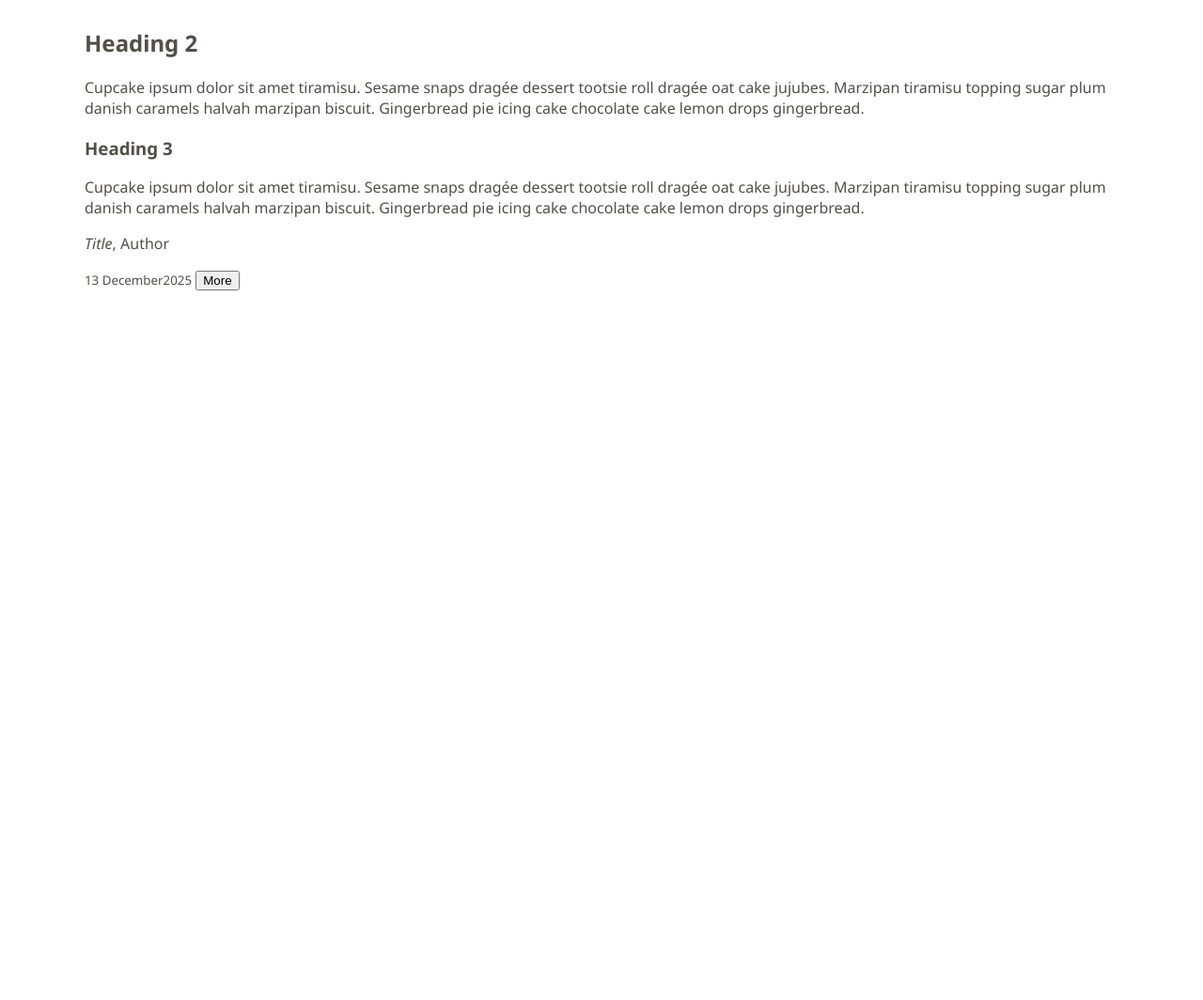
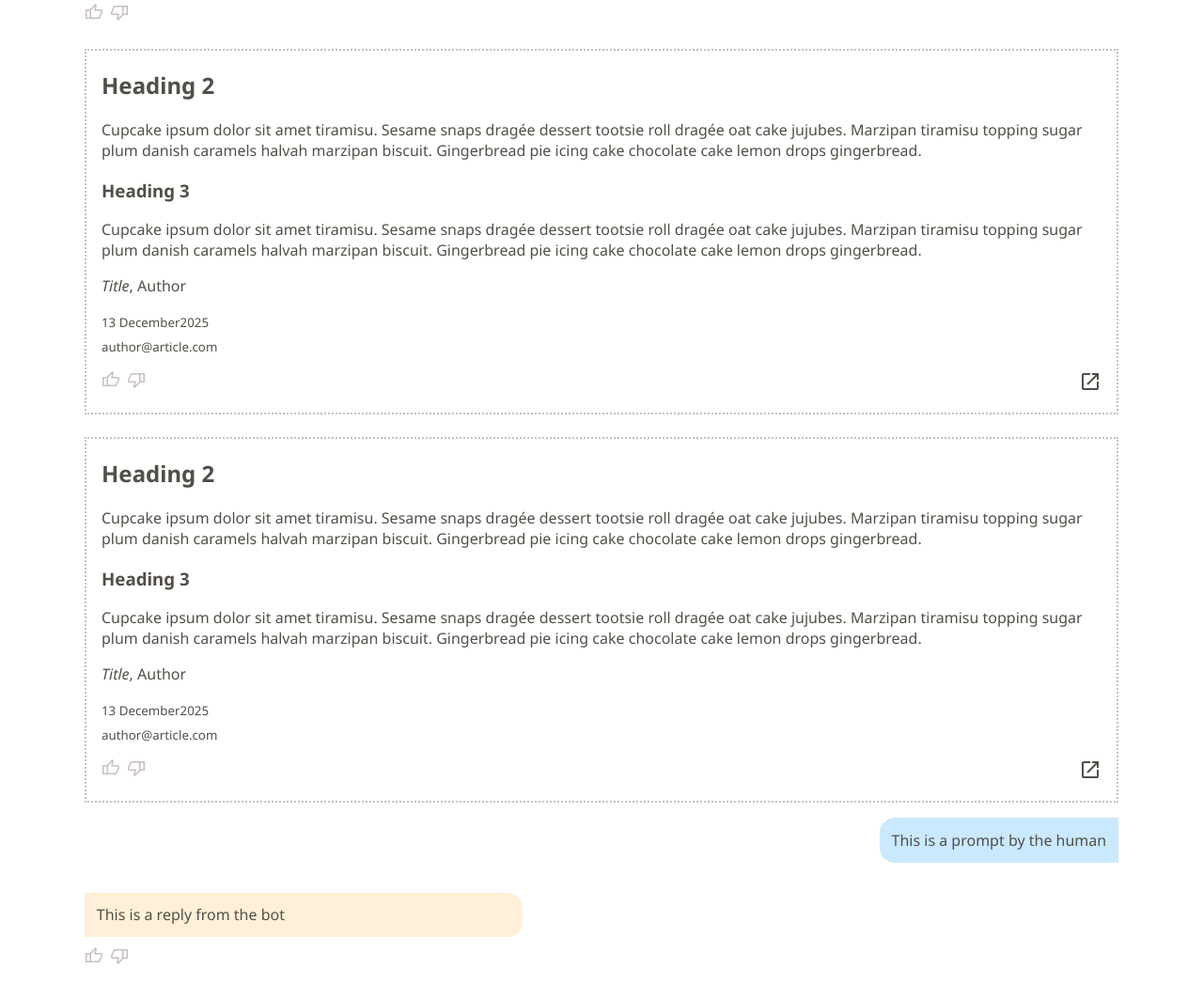
Before and after one commit to k-4-constantine/luma, a plain HTML site: page webpages/find.html in a window 1280 px wide. Shown: the part 240-1304 px from the top of the page at 94% size. Before the commit the page ends 800 px from the top, so only its background shows below. Drawn offline with Linux system fonts and the light colour scheme.

Commit message:
Improved AI page

```diff
--- a/webpages/find.html
+++ b/webpages/find.html
@@ -25,13 +25,17 @@
     </section>
     <section id="output-panel">
       <div class="chat-human">
-      <p class="chat-bubble-self">This is a prompt by the human</p>
+        <p class="chat-bubble-self">This is a prompt by the human</p>
       </div>
       <div class="chat-reply">
         <p class="chat-bubble-bot">This is a reply from the bot</p>
+        <div class="feedback">
+          <a href="#"><img src="img/thumb_up_16dp_C9BEC0_FILL0_wght400_GRAD0_opsz20.svg" alt="thumbs up" class="feedback-icon-up"/></a>
+          <a href="#"><img src="img/thumb_down_16dp_C9BEC0_FILL0_wght400_GRAD0_opsz20.svg" alt="thumbs down" class="feedback-icon-down" /></a>
+        </div>
       </div>
 
-      <article class="output-article">
+      <article class="search-result">
       <h2>Heading 2</h2>
       <p>Cupcake ipsum dolor sit amet tiramisu. Sesame snaps dragée dessert tootsie roll dragée oat cake jujubes. Marzipan tiramisu topping sugar plum danish caramels halvah marzipan biscuit. Gingerbread pie icing cake chocolate cake lemon drops gingerbread.</p>
       <h3>Heading 3</h3>
@@ -42,8 +46,48 @@
       </details> -->
       <p><cite class="article-title">Title</cite>, <span class="article-author">Author</span></p>
       <small class="article-date">13 December2025</small>
-      <button class="">More</button>
+      <small class="article-email"><a href="mailto:author@article.com">author@article.com</a></small>
+      <div class="feedback-article">
+        <div class="feedback">
+          <a href="#"><img src="img/thumb_up_16dp_C9BEC0_FILL0_wght400_GRAD0_opsz20.svg" alt="thumbs up" class="feedback-icon-up"/></a>
+          <a href="#"><img src="img/thumb_down_16dp_C9BEC0_FILL0_wght400_GRAD0_opsz20.svg" alt="thumbs down" class="feedback-icon-down" /></a>
+        </div>
+        <a href="#"><img src="img/open_in_new_24dp_524F47_FILL0_wght400_GRAD0_opsz24.svg" alt="open in a new window" class="open-in-new-icon"/></a>
+        </div>
       </article>
+
+      <article class="search-result">
+      <h2>Heading 2</h2>
+      <p>Cupcake ipsum dolor sit amet tiramisu. Sesame snaps dragée dessert tootsie roll dragée oat cake jujubes. Marzipan tiramisu topping sugar plum danish caramels halvah marzipan biscuit. Gingerbread pie icing cake chocolate cake lemon drops gingerbread.</p>
+      <h3>Heading 3</h3>
+      <p>Cupcake ipsum dolor sit amet tiramisu. Sesame snaps dragée dessert tootsie roll dragée oat cake jujubes. Marzipan tiramisu topping sugar plum danish caramels halvah marzipan biscuit. Gingerbread pie icing cake chocolate cake lemon drops gingerbread.</p>
+      <!-- <details>
+        <summary>More</summary>
+        <p>Cupcake ipsum dolor sit amet tiramisu. Sesame snaps dragée dessert tootsie roll dragée oat cake jujubes. Marzipan tiramisu topping sugar plum danish caramels halvah marzipan biscuit. Gingerbread pie icing cake chocolate cake lemon drops gingerbread.</p>
+      </details> -->
+      <p><cite class="article-title">Title</cite>, <span class="article-author">Author</span></p>
+      <small class="article-date">13 December2025</small>
+      <small class="article-email"><a href="mailto:author@article.com">author@article.com</a></small>
+      <div class="feedback-article">
+        <div class="feedback">
+          <a href="#"><img src="img/thumb_up_16dp_C9BEC0_FILL0_wght400_GRAD0_opsz20.svg" alt="thumbs up" class="feedback-icon-up"/></a>
+          <a href="#"><img src="img/thumb_down_16dp_C9BEC0_FILL0_wght400_GRAD0_opsz20.svg" alt="thumbs down" class="feedback-icon-down" /></a>
+        </div>
+        <a href="#"><img src="img/open_in_new_24dp_524F47_FILL0_wght400_GRAD0_opsz24.svg" alt="open in a new window" class="open-in-new-icon"/></a>
+        </div>
+      </article>
+
+      <div class="chat-human">
+        <p class="chat-bubble-self">This is a prompt by the human</p>
+      </div>
+      <div class="chat-reply">
+        <p class="chat-bubble-bot">This is a reply from the bot</p>
+        <div class="feedback">
+          <a href="#"><img src="img/thumb_up_16dp_C9BEC0_FILL0_wght400_GRAD0_opsz20.svg" alt="thumbs up" class="feedback-icon-up"/></a>
+          <a href="#"><img src="img/thumb_down_16dp_C9BEC0_FILL0_wght400_GRAD0_opsz20.svg" alt="thumbs down" class="feedback-icon-down" /></a>
+        </div>
+      </div>
+
     </section>
   </body>
 </html>
--- a/webpages/style.css
+++ b/webpages/style.css
@@ -128,12 +128,17 @@ margin-right: 10px;
 
 }
 
+.chat-reply {
+  flex-direction: column;
+}
+
 .chat-bubble-bot {
-  background-color: #ccbbff;
-    border-top-right-radius: 1em;
+  background-color: #FFF0D7;
+  border-top-right-radius: 1em;
   border-bottom-right-radius: 1em;
   text-align: left;
   max-width: 40%;
+  margin-bottom: 10px;
 }
 
 .chat-human {
@@ -145,3 +150,27 @@ margin-right: 10px;
   display: flex;
   justify-content: flex-start;
 }
+
+.feedback a:first-child {
+  padding-right: 0.2em;
+}
+
+.search-result {
+  border: 2px dotted #C9BEC0;
+  margin-top: 1.5em;
+  padding: 0 1em;
+}
+
+.feedback-article {
+  display: flex;
+  justify-content: space-between;
+  padding: 1em 0;
+}
+
+.article-email a {
+  display: block;
+  margin-top: 0.5em;
+  color: #524f47;
+  text-decoration: none;
+
+}
```
Also changed, not shown: webpages/img/close_24dp_524F47_FILL0_wght400_GRAD0_opsz24.svg (added), webpages/img/open_in_new_24dp_524F47_FILL0_wght400_GRAD0_opsz24.svg (added), webpages/img/thumb_down_16dp_C9BEC0_FILL0_wght400_GRAD0_opsz20.svg (added), webpages/img/thumb_up_16dp_C9BEC0_FILL0_wght400_GRAD0_opsz20.svg (added).
